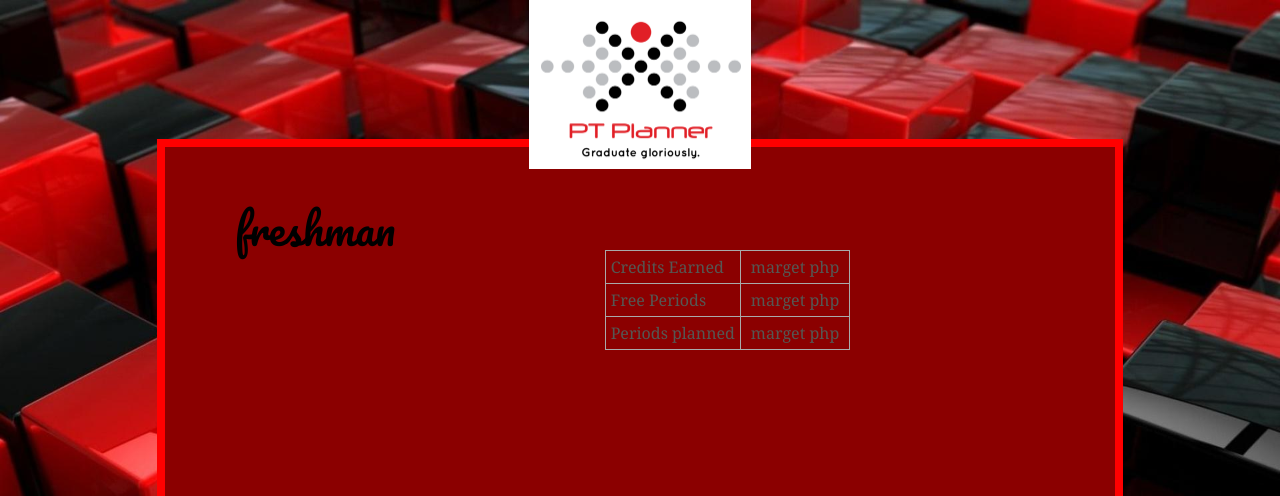
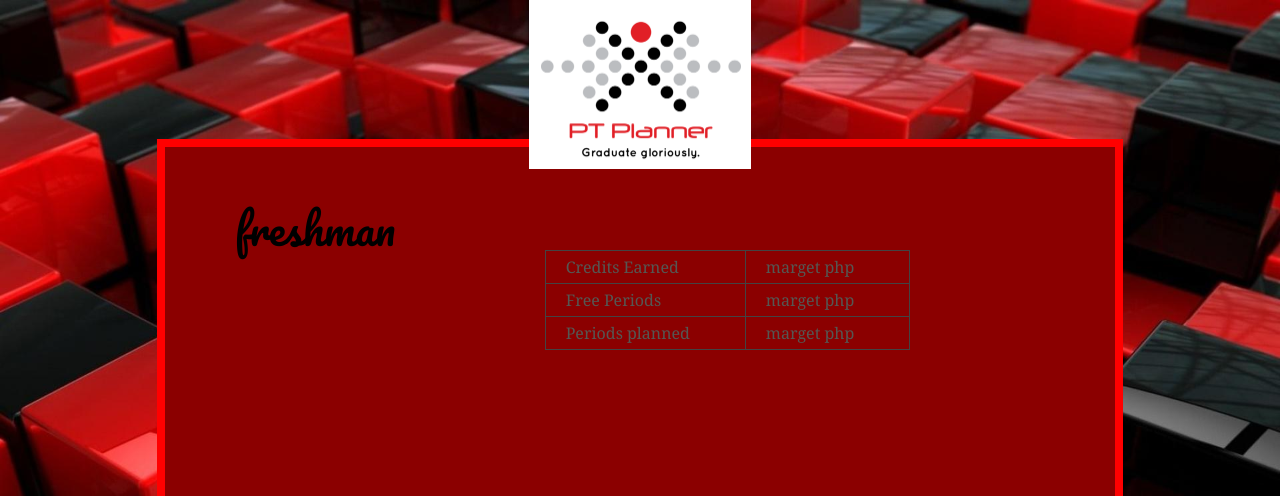
Before and after one commit to qqrocks/ParktudorPlannerGG, a PHP site: page /page4.php in a window 1280 px wide. Shown: the top 496 px of the page. Run offline with PHP 8.4, Linux system fonts and the light colour scheme.

Commit message:
peepeepoopoo

```diff
--- a/page4.css
+++ b/page4.css
@@ -31,7 +31,7 @@ body {
 }
 table,td{
 
-    border: 1px solid darkgray;
+    border: 1px solid #434343;
     border-collapse: collapse;
     table-layout: fixed;
     margin-right: -175px;
@@ -42,6 +42,6 @@ td{
     padding: 5px;
 }
 .special{
-    padding-left: 10px;
-    padding-right: 10px;
+    padding-left:20px;
+    padding-right: 55px;
 }
--- a/page4.php
+++ b/page4.php
@@ -17,7 +17,7 @@
         <div class="heady"><p>freshman</p></div>
         <table>
             <tr>
-                <td>
+                <td class="special">
                     Credits Earned
                 </td>
                 <td class="special">
@@ -25,7 +25,7 @@
                 </td>
             </tr>
             <tr>
-                <td>
+                <td class="special">
                     Free Periods
                 </td>
                 <td class="special">
@@ -33,7 +33,7 @@
                 </td>
             </tr>
             <tr>
-                <td>
+                <td class="special">
                     Periods planned
                 </td>
                 <td class="special">
```
